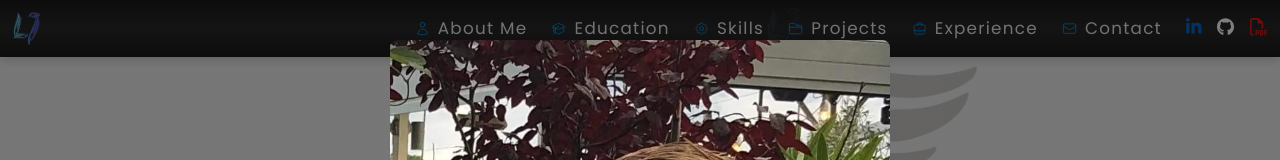
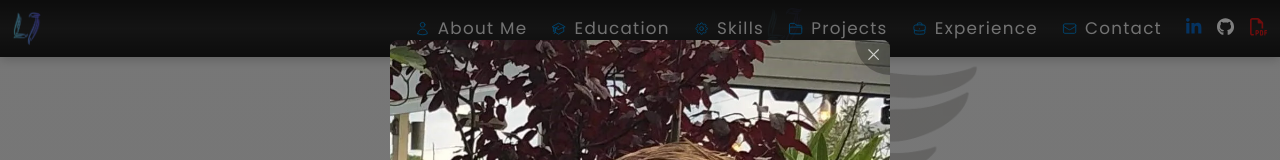
Before and after one commit to j0hanz/j0hanz-portfolio, a React (Create React App) app: page / in a window 1280 px wide. Both pictures are taken after a click on the picture 639 px from the left and 240 px from the top of the page. Shown: the top 160 px of the page. Built offline with nearby package versions, Linux system fonts and the light colour scheme; no server answers.

Commit message:
Add close button

```diff
--- a/src/components/ImageModal.js
+++ b/src/components/ImageModal.js
@@ -2,6 +2,8 @@ import React, { useState, useEffect } from 'react';
 import { Modal, Container } from 'react-bootstrap';
 import ProfileImage from '../assets/image_me.webp';
 import styles from './styles/ImageModal.module.css';
+import appStyles from '../App.module.css';
+import { HiXMark } from 'react-icons/hi2';
 import Spinner from './Spinner';
 
 const ImageModal = ({ show, handleClose }) => {
@@ -18,6 +20,9 @@ const ImageModal = ({ show, handleClose }) => {
   return (
     <Modal show={show} onHide={handleClose} centered>
       <Modal.Body className={styles.imageModalBody}>
+        <button className={appStyles.closeButton} onClick={handleClose}>
+          <HiXMark className={appStyles.xMark} />
+        </button>
         <Container className="p-0 text-center">
           {loading ? (
             <Spinner />
```
